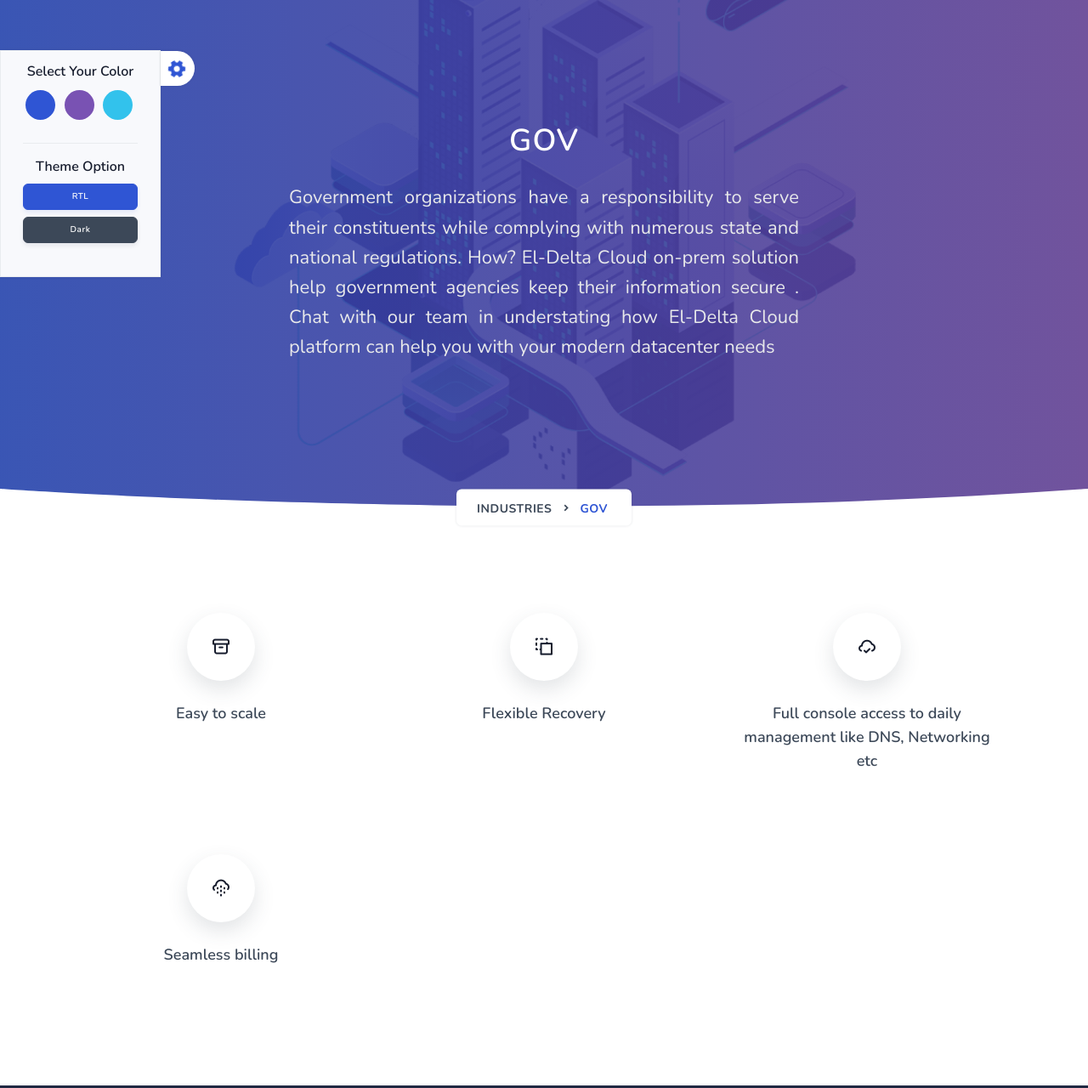
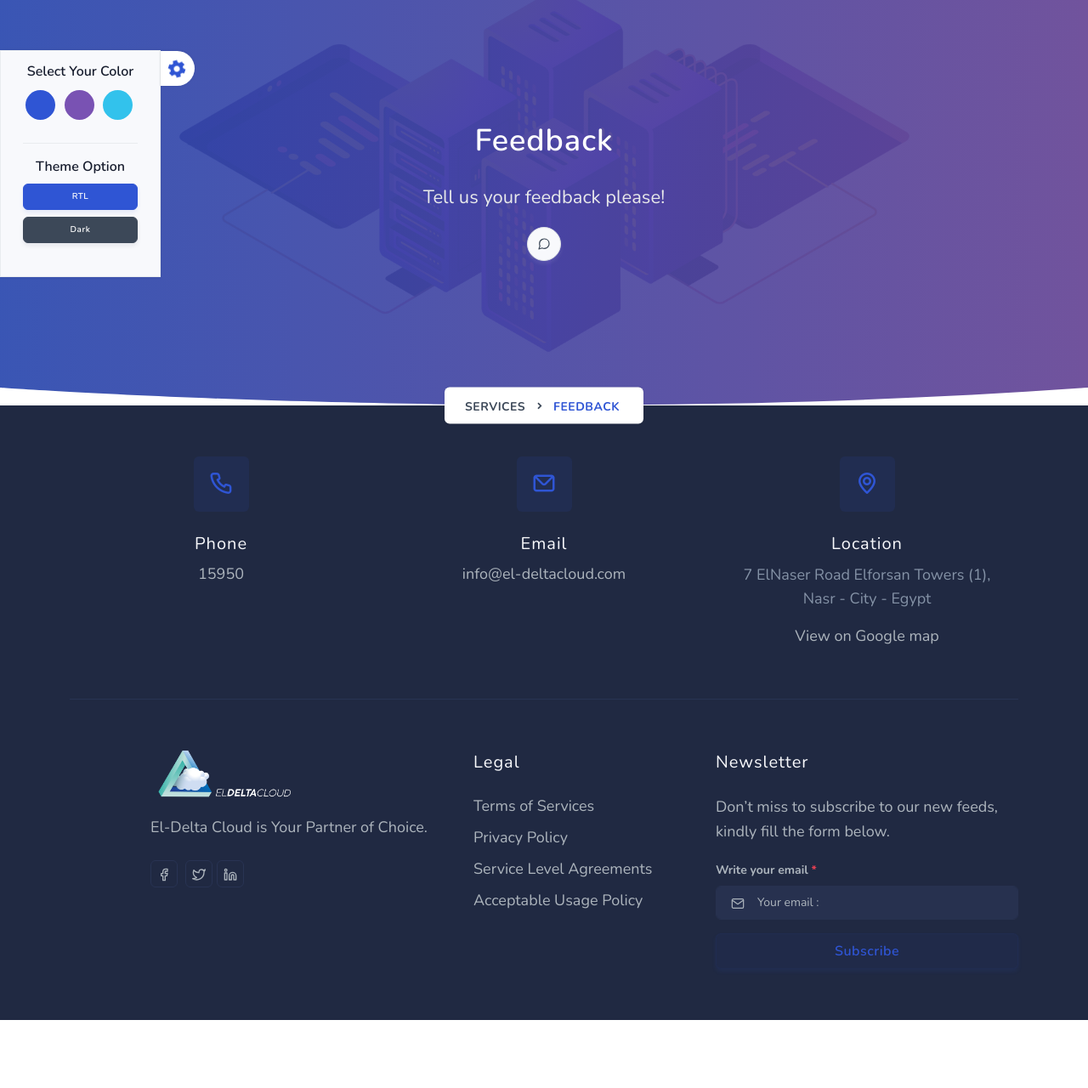
Before and after one commit to abanoub18/cl, a plain HTML site: page support-feedback.html in a window 1280 px wide. Shown: the part 77-1357 px from the top of the page at 85% size. After the commit the page ends 1277 px from the top, so only its background shows below. Drawn offline with nearby package versions, Linux system fonts and the light colour scheme.

Commit message:
Add files via upload

```diff
--- a/industries-gov.html
+++ b/support-feedback.html
@@ -225,26 +225,31 @@
     <!-- Hero Start -->
     <section
       class="bg-half-170 d-table w-100"
-      style="
-        background-image: url('images/hosting/vps.png');
-        background-size: contain;
-        background-repeat: no-repeat;
-      "
+      style="background-image: url('images/hosting/pages.png')"
     >
       <div class="bg-overlay bg-gradient-primary opacity-9"></div>
       <div class="container">
         <div class="row mt-5 justify-content-center">
           <div class="col-lg-12 text-center">
             <div class="pages-heading title-heading">
-              <h4 class="title text-white title-dark mb-4">GOV</h4>
-              <p class="text-white-50 para-desc mx-auto mb-0">
-                Government organizations have a responsibility to serve their
-                constituents while complying with numerous state and national
-                regulations. How? El-Delta Cloud on-prem solution help
-                government agencies keep their information secure . Chat with
-                our team in understating how El-Delta Cloud platform can help
-                you with your modern datacenter needs
+              <h4 class="title text-white title-dark mb-4">Feedback</h4>
+              <p class="text-white-50 para-desc text-center mx-auto mb-3">
+                Tell us your feedback please!
               </p>
+              <li class="list-inline-item mb-0">
+                <a
+                  href="javascript:void(0)"
+                  data-bs-toggle="offcanvas"
+                  data-bs-target="#offcanvasRight"
+                  aria-controls="offcanvasRight"
+                >
+                  <div class="login-btn-light">
+                    <span class="btn btn-icon btn-pills btn-light"
+                      ><i data-feather="message-circle" class="fea icon-sm"></i
+                    ></span>
+                  </div>
+                </a>
+              </li>
             </div>
           </div>
           <!--end col-->
@@ -255,9 +260,11 @@
           <nav aria-label="breadcrumb" class="d-inline-block">
             <ul class="breadcrumb bg-white rounded shadow mb-0 px-4 py-2">
               <li class="breadcrumb-item">
-                <a href="industries-education.html">Industries</a>
+                <a href="services-compute.html">Services</a>
               </li>
-              <li class="breadcrumb-item active" aria-current="page">GOV</li>
+              <li class="breadcrumb-item active" aria-current="page">
+                Feedback
+              </li>
             </ul>
           </nav>
         </div>
@@ -281,98 +288,6 @@
     </div>
     <!-- Hero End -->
 
-    <!-- Start -->
-    <section class="section">
-      <div class="container">
-        <div class="row">
-          <div class="col-lg-4 col-md-6 col-12">
-            <div
-              class="card features feature-primary explore-feature border-0 rounded text-center bg-white"
-            >
-              <div class="card-body">
-                <span class="icons rounded-circle shadow-lg d-inline-block h4">
-                  <i class="uil uil-archive"></i>
-                </span>
-                <div class="content mt-3">
-                  <h5 class="mb-3">
-                    <a href="javascript:void(0)" class="title text-dark"
-                      >Easy to scale</a
-                    >
-                  </h5>
-                </div>
-              </div>
-            </div>
-          </div>
-          <!--end col-->
-
-          <div class="col-lg-4 col-md-6 col-12 mt-4 mt-sm-0 pt-2 pt-sm-0">
-            <div
-              class="card features feature-primary explore-feature border-0 rounded text-center bg-white"
-            >
-              <div class="card-body">
-                <span class="icons rounded-circle shadow-lg d-inline-block h4">
-                  <i class="uil uil-minus-path"></i>
-                </span>
-                <div class="content mt-3">
-                  <h5 class="mb-3">
-                    <a href="javascript:void(0)" class="title text-dark"
-                      >Flexible Recovery</a
-                    >
-                  </h5>
-                </div>
-              </div>
-            </div>
-          </div>
-          <!--end col-->
-
-          <div class="col-lg-4 col-md-6 col-12 mt-4 mt-lg-0 pt-2 pt-lg-0">
-            <div
-              class="card features feature-primary explore-feature border-0 rounded text-center bg-white"
-            >
-              <div class="card-body">
-                <span class="icons rounded-circle shadow-lg d-inline-block h4">
-                  <i class="uil uil-cloud-check"></i>
-                </span>
-                <div class="content mt-3">
-                  <h5 class="mb-3">
-                    <a href="javascript:void(0)" class="title text-dark">
-                      Full console access to daily management like DNS,
-                      Networking etc</a
-                    >
-                  </h5>
-                </div>
-              </div>
-            </div>
-          </div>
-          <!--end col-->
-
-          <div class="col-lg-4 col-md-6 col-12 mt-4 pt-2">
-            <div
-              class="card features feature-primary explore-feature border-0 rounded text-center bg-white"
-            >
-              <div class="card-body">
-                <span class="icons rounded-circle shadow-lg d-inline-block h4">
-                  <i class="uil uil-cloud-drizzle"></i>
-                </span>
-                <div class="content mt-3">
-                  <h5 class="mb-3">
-                    <a href="javascript:void(0)" class="title text-dark"
-                      >Seamless billing</a
-                    >
-                  </h5>
-                </div>
-              </div>
-            </div>
-          </div>
-          <!--end col-->
-
-          <!--end col-->
-        </div>
-        <!--end row-->
-      </div>
-      <!--end container-->
-    </section>
-    <!--end section-->
     <!-- End -->
 
     <!-- Footer Start -->
@@ -868,6 +783,7 @@
 
     <!-- javascript -->
     <script src="js/bootstrap.bundle.min.js"></script>
+    <script src="js/gumshoe.polyfills.min.js"></script>
     <!-- Icons -->
     <script src="js/feather.min.js"></script>
     <!-- Main Js -->
```
Also changed, not shown: industries-education.html (+4 -4 lines), industries-finance.html (+3 -3 lines), industries-medical.html (+3 -3 lines), industries-telecom.html (+2 -2 lines).
